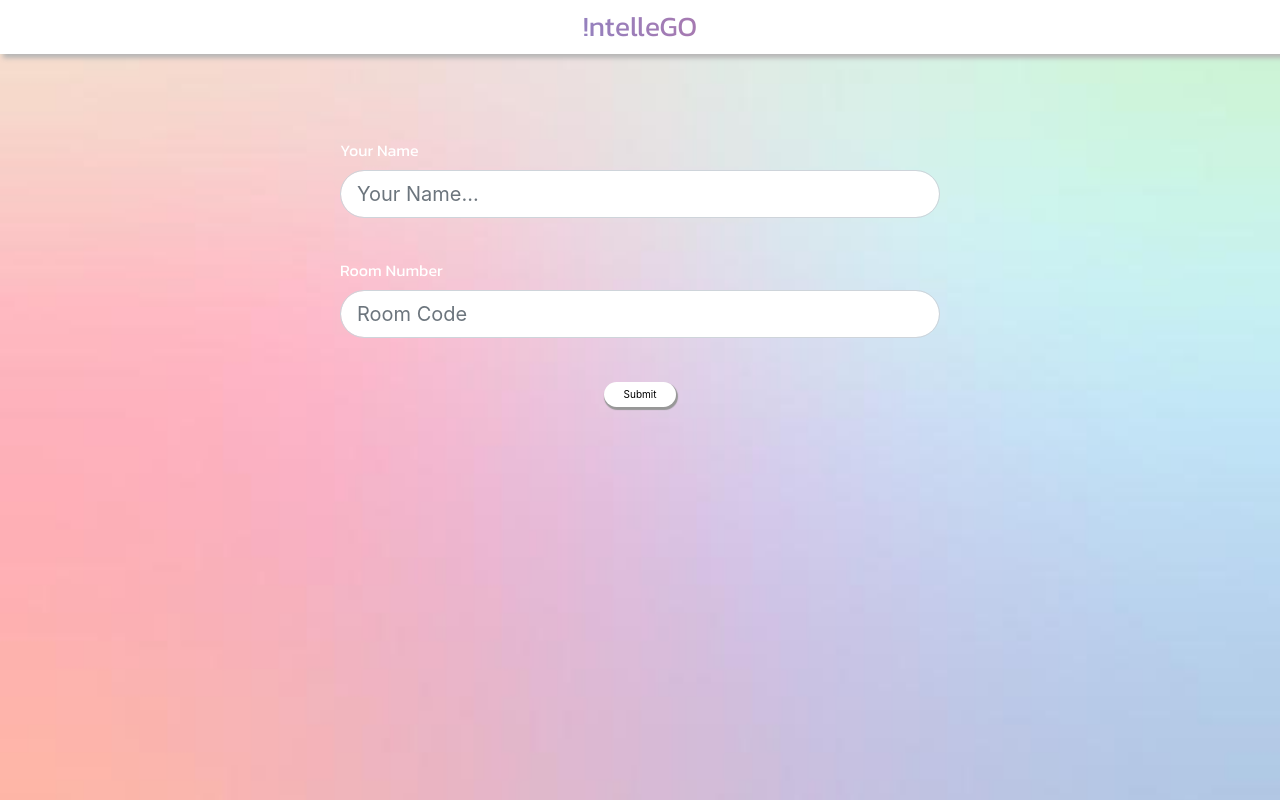
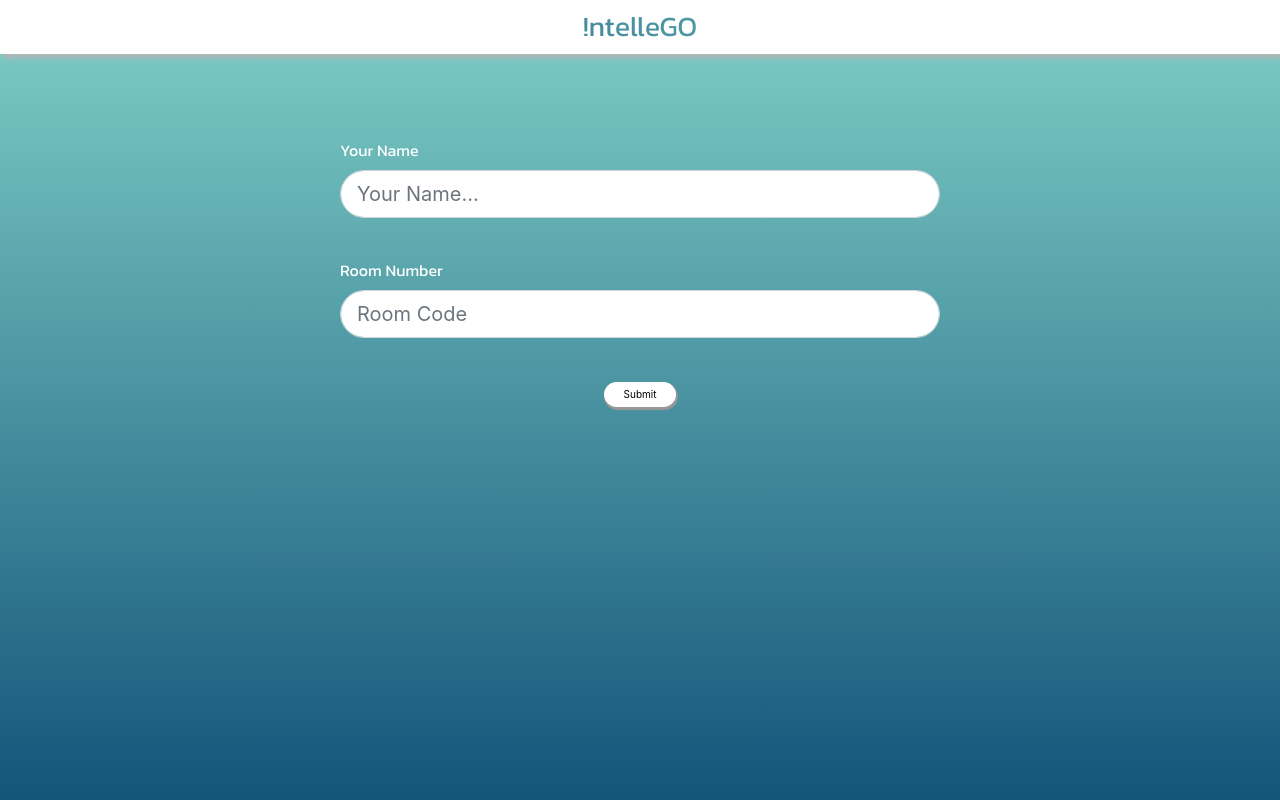
Before and after one commit to snowcollegesudoclub/IntelleGOFrontEnd, a plain HTML site: page index.html in a window 1280 px wide. Drawn offline with nearby package versions, Linux system fonts and the light colour scheme.

Commit message:
Changed gradients

```diff
--- a/css/Styles.css
+++ b/css/Styles.css
@@ -23,14 +23,15 @@ html{
     width: auto;
     padding: 10px;
     font-family: 'Kanit', sans-serif;
-    background: linear-gradient(to right,rgb(60, 164, 255),rgb(255, 86, 112));
+    background: linear-gradient(to right,#13547a,#80d0c7);
     -webkit-background-clip: text;
     -webkit-text-fill-color: transparent;
 }
 
 body{
     height: inherit;
-    background-image: url(../img/hue.jpg);
+
+    background: linear-gradient(to top,#13547a,#80d0c7);
     background-repeat: no-repeat;
     background-size: cover;
 }
```
